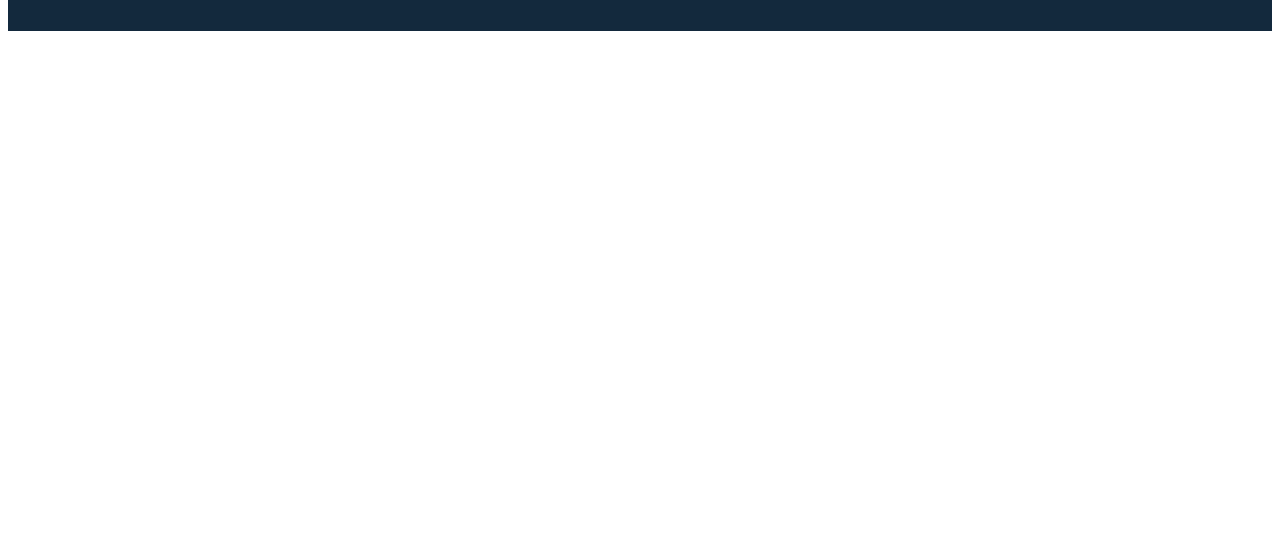
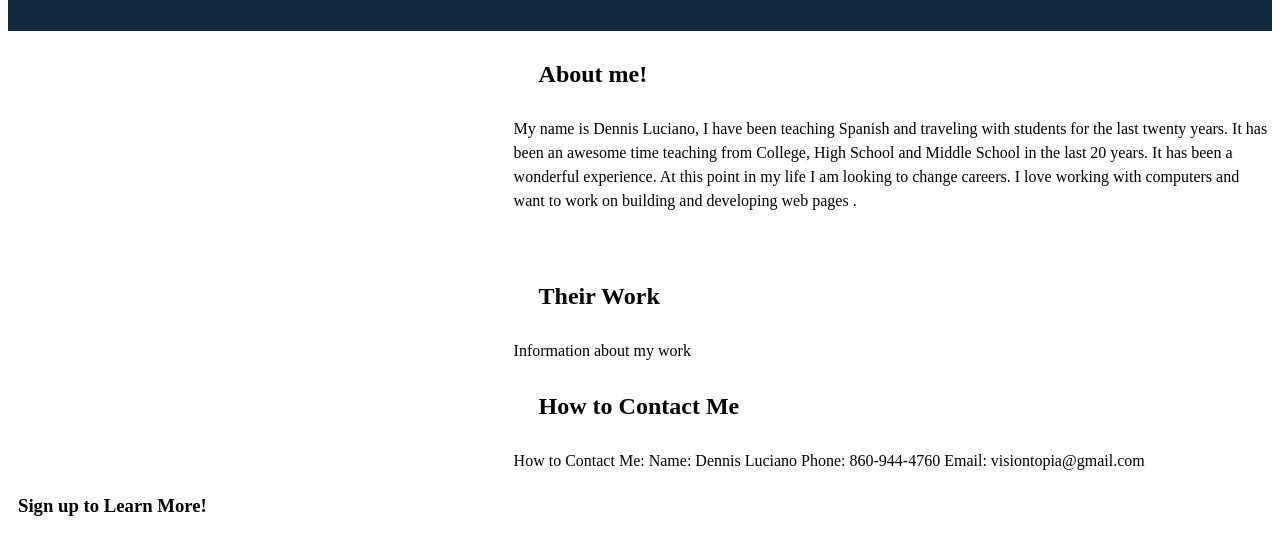
Before and after one commit to DenCoding2023/Dennis-Portfolio, a plain HTML site: page index.html in a window 1280 px wide. Shown: the part 100-654 px from the top of the page. Drawn offline with Linux system fonts and the light colour scheme.

Commit message:
copying the read me, adding the navigation section and aside section

```diff
--- a/assets/css/style.css
+++ b/assets/css/style.css
@@ -4,7 +4,7 @@ body {
     line-height: 1.5;
     font-size: 16px;
   }
-
+  /* Controls the top of the page with the links */
   header {
     display: flex;
     justify-content: space-between;
@@ -14,12 +14,20 @@ body {
     color: #fff;
   }
 
-  /* Change the heading size to 200%, give it a margin all around, and assign font family to serif */
+  /* color of headding 1*/
   h1 {
     margin: 2%;
     font-size: 200%;
     font-family: serif;
   }
+
+  h2{
+    margin: 25px;
+    font-family: serif;
+
+}
+
+
 
   nav ul {
   display: flex;
@@ -34,6 +42,16 @@ nav a {
   margin: 25px;
 }
 
+section {
+  flex: 1 1 0;
+  padding-left: 40%;
+}
+
+/* Moving the text in the asside section */
+aside{
+
+  margin: 10px;
+}
 
 
 @media screen and (max-width: 768px) {
--- a/index.html
+++ b/index.html
@@ -21,6 +21,40 @@
         </ul>
     </nav>
     </Header>
+    <main>
+        <section>
+            <article>
+                <H2>About me!</H2>
+                <Div>
+                    <p> My name is Dennis Luciano, I have been teaching Spanish and traveling
+                        with students for the last twenty years.  It has been an awesome time
+                        teaching from College, High School and Middle School in the last 20 years.
+                        It has been a wonderful experience. At this point in my life I am looking
+                        to change careers. I love working with computers and want to work on building
+                        and developing web pages .
+                    </p>
+    <br>
+                <h2>Their Work</h2>
+                    <p> Information about my work
+                    </p>
+
+                <h2>How to Contact Me</h2>
+                    <p>How to Contact Me:
+                        Name: Dennis Luciano
+                        Phone: 860-944-4760
+                        Email: visiontopia@gmail.com
+                    </p>
+                </Div>
+
+            </article>
+        </section>
+        <aside>
+            <h3>Sign up to Learn More!</h3>
+
+          </aside>
+
+
+    </main>
 
 
 </body>
```
Also changed, not shown: 1 other file.
